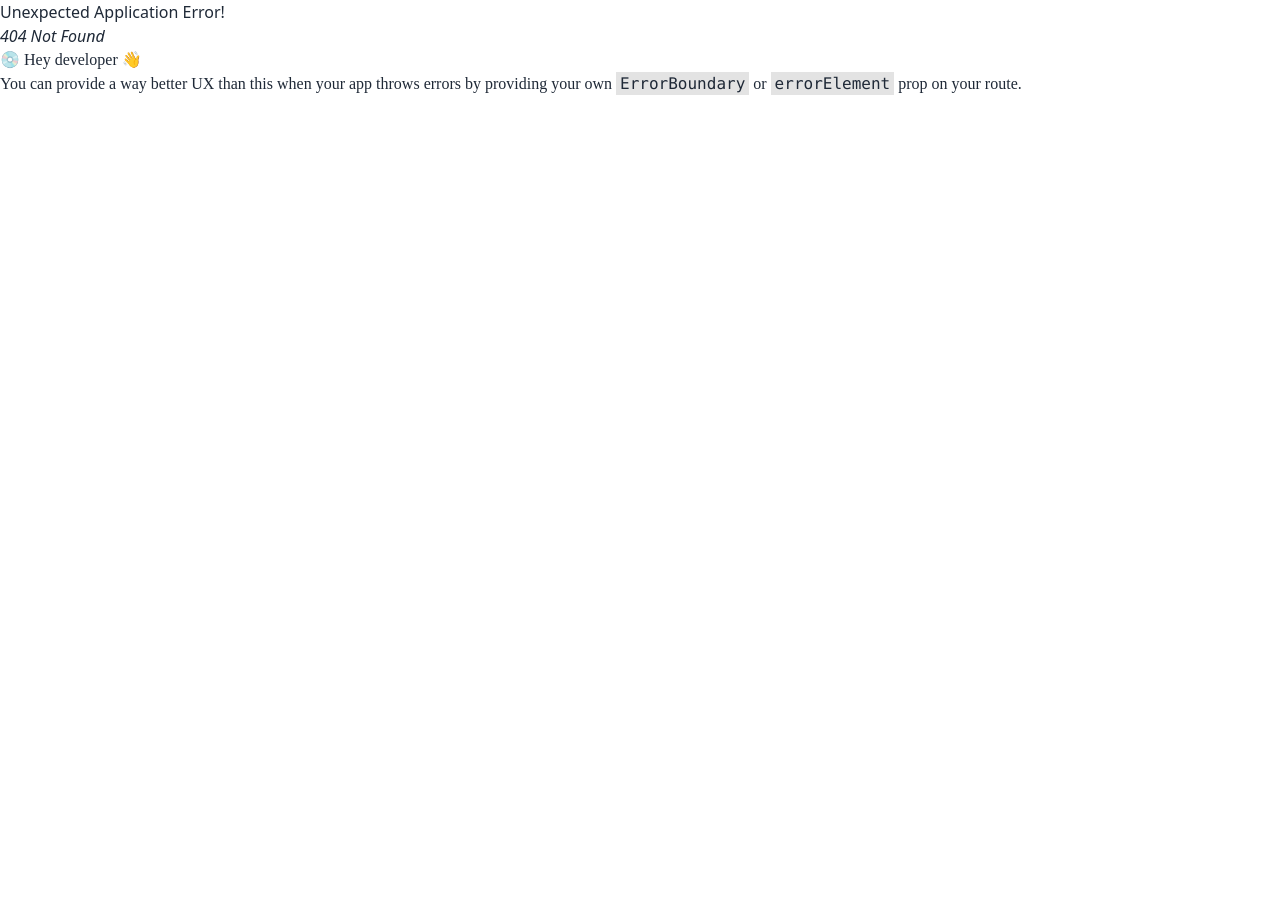
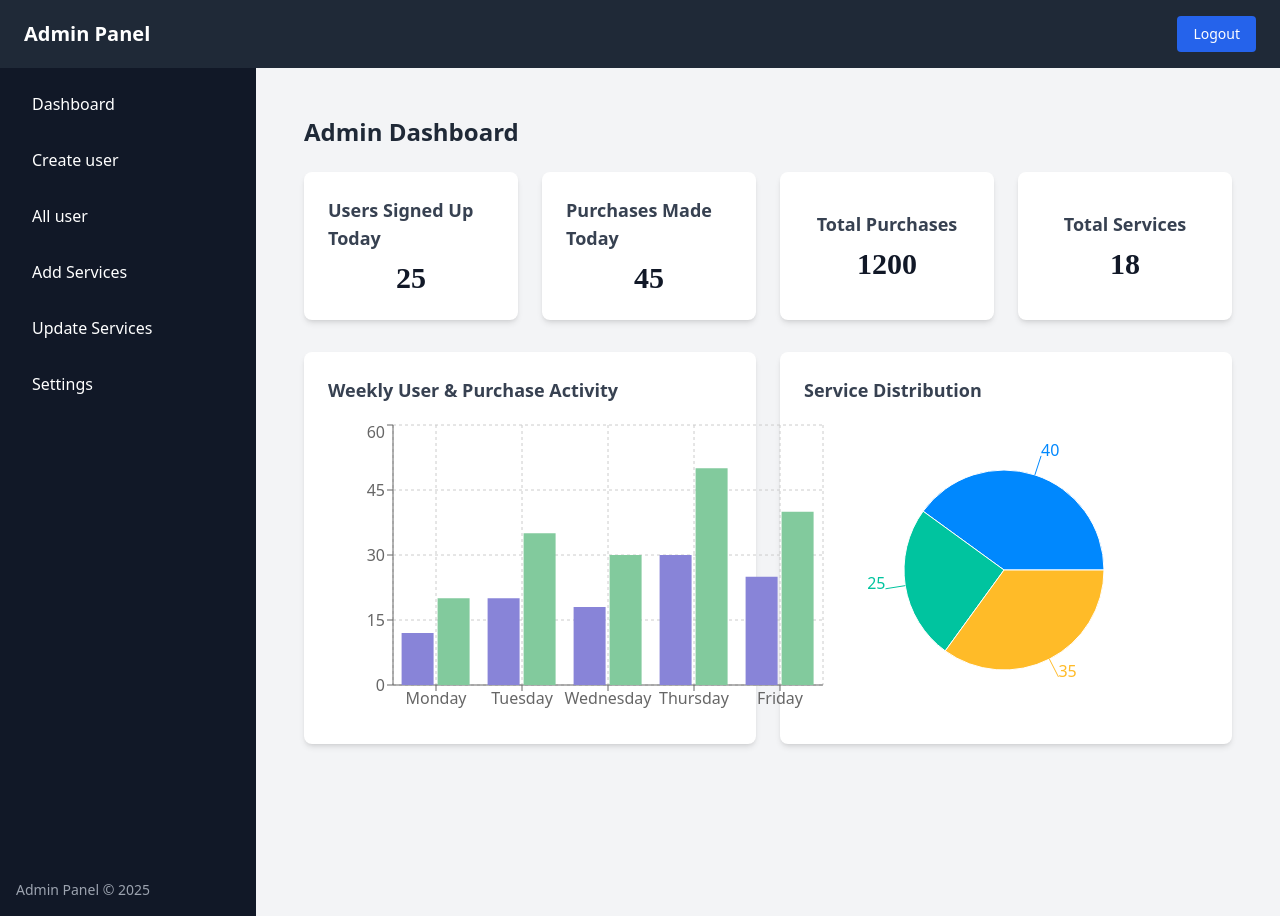
Before and after one commit to Suhanur-Rohoman-Sumon-github/myrepositor, a React (Vite) app: page /admin/dashboard in a window 1280 px wide. Before the commit this address had no page. Before the commit the page ends 800 px from the top, so only its background shows below. Built offline with nearby package versions, Linux system fonts and the light colour scheme.

Commit message:
some more changes

```diff
--- a/package.json
+++ b/package.json
@@ -21,6 +21,7 @@
     "react-icons": "^5.3.0",
     "react-redux": "^9.1.2",
     "react-router-dom": "^6.26.2",
+    "recharts": "^2.15.0",
     "redux-persist": "^6.0.0",
     "swiper": "^11.1.14"
   },
@@ -28,6 +29,7 @@
     "@eslint/js": "^9.9.0",
     "@types/react": "^18.3.3",
     "@types/react-dom": "^18.3.0",
+    "@types/recharts": "^1.8.29",
     "@types/redux-persist": "^4.3.1",
     "@vitejs/plugin-react": "^4.3.1",
     "autoprefixer": "^10.4.20",
--- /dev/null
+++ b/src/layouts/AdminLayout.tsx
@@ -0,0 +1,82 @@
+import { Outlet, Link } from "react-router-dom";
+
+const AdminLayout = () => {
+  return (
+    <div className="h-screen flex flex-col">
+      {/* Navbar */}
+      <div className="bg-gray-800 text-white px-6 py-4 flex items-center justify-between">
+        <h1 className="text-xl font-bold">Admin Panel</h1>
+        <button className="text-sm bg-blue-600 px-4 py-2 rounded hover:bg-blue-700">
+          Logout
+        </button>
+      </div>
+
+      {/* Sidebar and Main Content */}
+      <div className="flex flex-1">
+        {/* Sidebar */}
+        <aside className="w-64 bg-gray-900 text-white flex flex-col">
+          <ul className="flex flex-col p-4 space-y-4">
+            <li>
+              <Link
+                to="/admin/dashboard"
+                className="block px-4 py-2 rounded hover:bg-gray-700"
+              >
+                Dashboard
+              </Link>
+            </li>
+            <li>
+              <Link
+                to="/admin/create-user"
+                className="block px-4 py-2 rounded hover:bg-gray-700"
+              >
+                Create user
+              </Link>
+            </li>
+            <li>
+              <Link
+                to="/admin/All-user"
+                className="block px-4 py-2 rounded hover:bg-gray-700"
+              >
+                All user
+              </Link>
+            </li>
+            <li>
+              <Link
+                to="/admin/Add services"
+                className="block px-4 py-2 rounded hover:bg-gray-700"
+              >
+                Add Services
+              </Link>
+            </li>
+            <li>
+              <Link
+                to="/admin/updateServices"
+                className="block px-4 py-2 rounded hover:bg-gray-700"
+              >
+                Update Services
+              </Link>
+            </li>
+            <li>
+              <Link
+                to="/admin/settings"
+                className="block px-4 py-2 rounded hover:bg-gray-700"
+              >
+                Settings
+              </Link>
+            </li>
+          </ul>
+          <div className="mt-auto p-4 text-sm text-gray-400">
+            Admin Panel © 2025
+          </div>
+        </aside>
+
+        {/* Main Content */}
+        <main className="flex-1 bg-gray-100 p-6 overflow-y-auto">
+          <Outlet />
+        </main>
+      </div>
+    </div>
+  );
+};
+
+export default AdminLayout;
--- a/src/pages/admin/AdminHome/AdminHome.tsx
+++ b/src/pages/admin/AdminHome/AdminHome.tsx
@@ -1,7 +1,104 @@
+import {
+  BarChart,
+  Bar,
+  XAxis,
+  YAxis,
+  Tooltip,
+  CartesianGrid,
+  PieChart,
+  Pie,
+  Cell,
+} from "recharts";
+
 const AdminHome = () => {
+  // Dummy data for statistics
+  const stats = [
+    { title: "Users Signed Up Today", value: 25 },
+    { title: "Purchases Made Today", value: 45 },
+    { title: "Total Purchases", value: 1200 },
+    { title: "Total Services", value: 18 },
+  ];
+
+  // Dummy data for charts
+  const barData = [
+    { name: "Monday", users: 12, purchases: 20 },
+    { name: "Tuesday", users: 20, purchases: 35 },
+    { name: "Wednesday", users: 18, purchases: 30 },
+    { name: "Thursday", users: 30, purchases: 50 },
+    { name: "Friday", users: 25, purchases: 40 },
+  ];
+
+  const pieData = [
+    { name: "Product A", value: 40 },
+    { name: "Product B", value: 25 },
+    { name: "Product C", value: 35 },
+  ];
+
+  const COLORS = ["#0088FE", "#00C49F", "#FFBB28"];
+
   return (
-    <div>
-      <h1>this is admin home</h1>
+    <div className="p-6 bg-gray-100 min-h-screen">
+      <h1 className="text-2xl font-bold mb-6 text-gray-800">Admin Dashboard</h1>
+
+      {/* Statistic Cards */}
+      <div className="grid grid-cols-1 md:grid-cols-2 lg:grid-cols-4 gap-6 mb-8">
+        {stats.map((stat, index) => (
+          <div
+            key={index}
+            className="bg-white shadow-md rounded-lg p-6 flex flex-col items-center justify-center"
+          >
+            <h2 className="text-lg font-semibold text-gray-700 mb-2">
+              {stat.title}
+            </h2>
+            <p className="text-3xl font-bold text-gray-900">{stat.value}</p>
+          </div>
+        ))}
+      </div>
+
+      {/* Charts Section */}
+      <div className="grid grid-cols-1 lg:grid-cols-2 gap-6">
+        {/* Bar Chart */}
+        <div className="bg-white shadow-md rounded-lg p-6">
+          <h2 className="text-lg font-semibold text-gray-700 mb-4">
+            Weekly User & Purchase Activity
+          </h2>
+          <BarChart width={500} height={300} data={barData}>
+            <CartesianGrid strokeDasharray="3 3" />
+            <XAxis dataKey="name" />
+            <YAxis />
+            <Tooltip />
+            <Bar dataKey="users" fill="#8884d8" name="Users" />
+            <Bar dataKey="purchases" fill="#82ca9d" name="Purchases" />
+          </BarChart>
+        </div>
+
+        {/* Pie Chart */}
+        <div className="bg-white shadow-md rounded-lg p-6">
+          <h2 className="text-lg font-semibold text-gray-700 mb-4">
+            Service Distribution
+          </h2>
+          <PieChart width={400} height={300}>
+            <Pie
+              data={pieData}
+              dataKey="value"
+              nameKey="name"
+              cx="50%"
+              cy="50%"
+              outerRadius={100}
+              fill="#8884d8"
+              label
+            >
+              {pieData.map((entry, index) => (
+                <Cell
+                  key={`cell-${index}`}
+                  fill={COLORS[index % COLORS.length]}
+                />
+              ))}
+            </Pie>
+            <Tooltip />
+          </PieChart>
+        </div>
+      </div>
     </div>
   );
 };
--- /dev/null
+++ b/src/pages/admin/CreateProducts/CreateProducts.tsx
@@ -0,0 +1,9 @@
+const CreateProducts = () => {
+  return (
+    <div>
+      <h1>this is create products </h1>
+    </div>
+  );
+};
+
+export default CreateProducts;
--- /dev/null
+++ b/src/pages/admin/updateServices/UpdateServices.tsx
@@ -0,0 +1,9 @@
+const UpdateServices = () => {
+  return (
+    <div>
+      <h1>this is update services</h1>
+    </div>
+  );
+};
+
+export default UpdateServices;
```
Also changed, not shown: src/routes/routes.tsx (+17 -0 lines), 1 other file (tests, documents, lock files or other folders).
